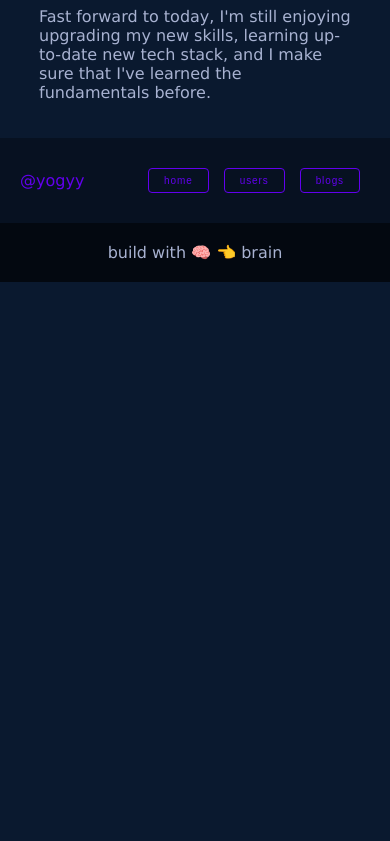
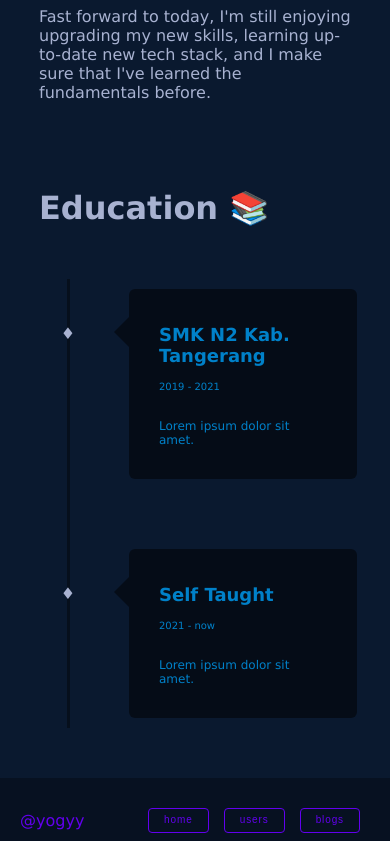
Before and after one commit to yogyy/learn-NextJS, a Next.js app: page / in a window 390 px wide. Shown: the part 1156-1997 px from the top of the page. Before the commit the page ends 1438 px from the top, so only its background shows below. Built offline with nearby package versions, Linux system fonts and the light colour scheme.

Commit message:
homepage

```diff
--- a/pages/index.tsx
+++ b/pages/index.tsx
@@ -20,11 +20,12 @@ export default function Home() {
     <Layout pageTitle={'yogyy'}>
       <div className={styles.content}>
         <div className={styles.content_intro}>
-          <div className={styles.bungkusImg}>
+          <div data-aos="zoom-in" className={styles.bungkusImg}>
             <Image
               className={styles.img}
               src={pic}
               alt={'me'}
+              priority
               style={{
                 maxWidth: '100% ',
                 height: 'auto',
@@ -45,7 +46,7 @@ export default function Home() {
       </div>
       <div className={styles.content1}>
         <div className={styles.about}>
-          <h1>About ☁</h1>
+          <h1>About 🤷‍♂️</h1>
           <p>
             Hello, my name is {fullName}, I'm 20 years old now , I started my web-development
             journey in 2021 when I took a year off after high school. At that time, I was learning
@@ -57,6 +58,38 @@ export default function Home() {
             new tech stack, and I make sure that I've learned the fundamentals before.
           </p>
         </div>
+        <div className={styles.education}>
+          <h1>Education 📚</h1>
+          <div className={styles.timeline}>
+            <div className={`${styles.container} ${styles.right}`}>
+              <div className={styles.titik}>♦</div>
+              <div data-aos="fade-left" className={styles.text}>
+                <h2>SMK N2 Kab. Tangerang</h2>
+                <small>2019 - 2021</small>
+                <p>Lorem ipsum dolor sit amet.</p>
+                <span className={styles.rightArrow}></span>
+              </div>
+            </div>
+            <div className={`${styles.container} ${styles.right} ${styles.lefts1}`}>
+              <div className={styles.titik}>♦</div>
+              <div data-aos="fade-left" className={styles.text}>
+                <h2>Self Taught</h2>
+                <small>2021 - now</small>
+                <p>Lorem ipsum dolor sit amet.</p>
+                <span className={styles.rightArrow}></span>
+              </div>
+            </div>
+            <div className={`${styles.container} ${styles.left} ${styles.lefts2}`}>
+              <div className={styles.titik}>♦</div>
+              <div data-aos="fade-right" className={styles.text}>
+                <h2>Self Taught</h2>
+                <small>2021 - now</small>
+                <p>Lorem ipsum dolor sit amet.</p>
+                <span className={styles.leftArrow}></span>
+              </div>
+            </div>
+          </div>
+        </div>
       </div>
     </Layout>
   );
--- a/styles/Home.module.css
+++ b/styles/Home.module.css
@@ -10,10 +10,10 @@
   height: 100vh;
 }
 .content1 {
-  /* background: blueviolet; */
   max-width: 80%;
   margin: auto;
   display: flex;
+  flex-direction: column;
 }
 
 .content_intro {
@@ -30,7 +30,6 @@
 }
 
 .bungkusImg {
-  display: flex;
   width: 192px;
   margin: auto;
 }
@@ -41,9 +40,111 @@
 
 .about {
   display: flex;
-  min-height: 50vh;
   flex-direction: column;
   max-height: 100%;
+  margin-bottom: 30px;
+}
+.education {
+  display: flex;
+  flex-direction: column;
+  margin-top: 20px;
+}
+
+.timeline {
+  display: flex;
+  flex-direction: column;
+  position: relative;
+  margin: 100px auto;
+  min-width: 90%;
+  height: auto;
+  gap: 50px;
+}
+.timeline::after {
+  content: '';
+  position: absolute;
+  width: 2.5px;
+  height: 100%;
+  background: rgba(0, 0, 0, 40%);
+  top: 0;
+  left: 50%;
+  margin-left: -3px;
+  z-index: 1;
+  animation: moveline 5s linear forwards;
+}
+
+@keyframes moveline {
+  0% {
+    height: 1%;
+  }
+  100% {
+    height: 100%;
+  }
+}
+.container {
+  padding: 10px 50px;
+  position: relative;
+  width: 40%;
+}
+.container .titik {
+  position: absolute;
+  display: flex;
+  justify-content: center;
+  align-items: center;
+  border-radius: 50px;
+  width: 30px;
+  height: 30px;
+  right: -15px;
+  top: 40px;
+  z-index: 3;
+}
+.right .titik {
+  left: -16.5px;
+}
+.left {
+  margin-right: auto;
+}
+.lefts1 {
+  display: none;
+}
+.right {
+  margin-left: auto;
+}
+
+.text {
+  display: flex;
+  flex-direction: column;
+  padding: 20px 30px;
+  margin: 0 20px;
+  background: rgba(0, 0, 0, 0.5);
+  position: relative;
+  border-radius: 6px;
+  font-size: 15px;
+  color: #0081c9;
+}
+.text small {
+  margin-bottom: 15px;
+}
+.leftArrow {
+  height: 0;
+  width: 0;
+  position: absolute;
+  top: 28px;
+  z-index: 1;
+  border-top: 15px solid transparent;
+  border-bottom: 15px solid transparent;
+  border-left: 15px solid rgba(0, 0, 0, 0.5);
+  right: -15px;
+}
+.rightArrow {
+  height: 0;
+  width: 0;
+  position: absolute;
+  top: 28px;
+  z-index: 1;
+  border-top: 15px solid transparent;
+  border-bottom: 15px solid transparent;
+  border-right: 15px solid rgba(0, 0, 0, 0.5);
+  left: -15px;
 }
 
 @media (max-width: 600px) {
@@ -51,4 +152,45 @@
     display: flex;
     flex-direction: column;
   }
+  .timeline {
+    margin: 30px auto;
+  }
+  .timeline::after {
+    left: 31px;
+  }
+  .container {
+    width: 90%;
+    padding-left: 70px;
+    padding-right: 25px;
+  }
+  .text {
+    /* display: flex; */
+    font-size: 12px;
+    width: 60%;
+    /* max-width: fit-content; */
+  }
+  .lefts1 {
+    display: block;
+  }
+  .lefts2 {
+    display: none;
+  }
+  .right {
+    margin-left: 0;
+  }
+
+  .leftArrow {
+    border-right: 15px solid rgba(0, 0, 0, 0.5);
+    border-left: 0;
+    left: -15px;
+  }
+  .right .titik {
+    left: 14px;
+  }
 }
+
+@media (min-width: 600px) and (max-width: 1400px) {
+  .container .titik {
+    display: none;
+  }
+}
```
